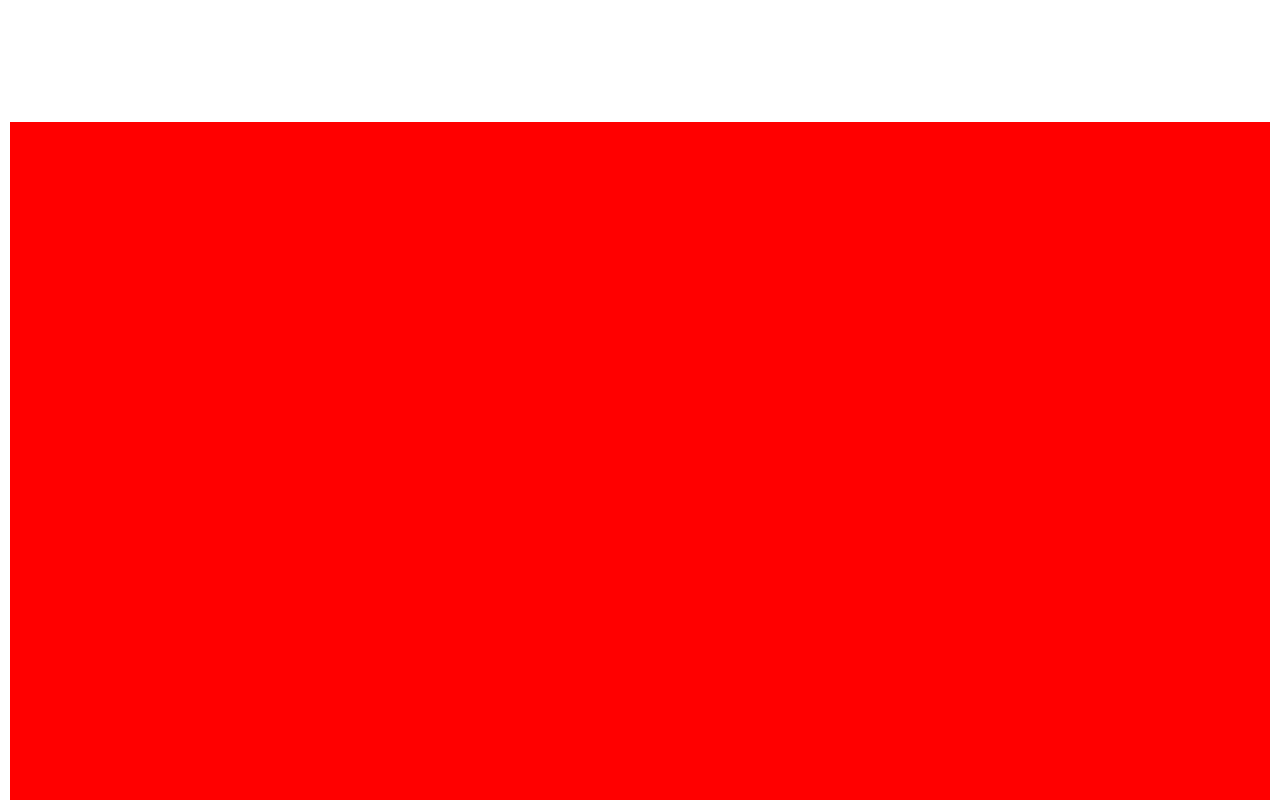
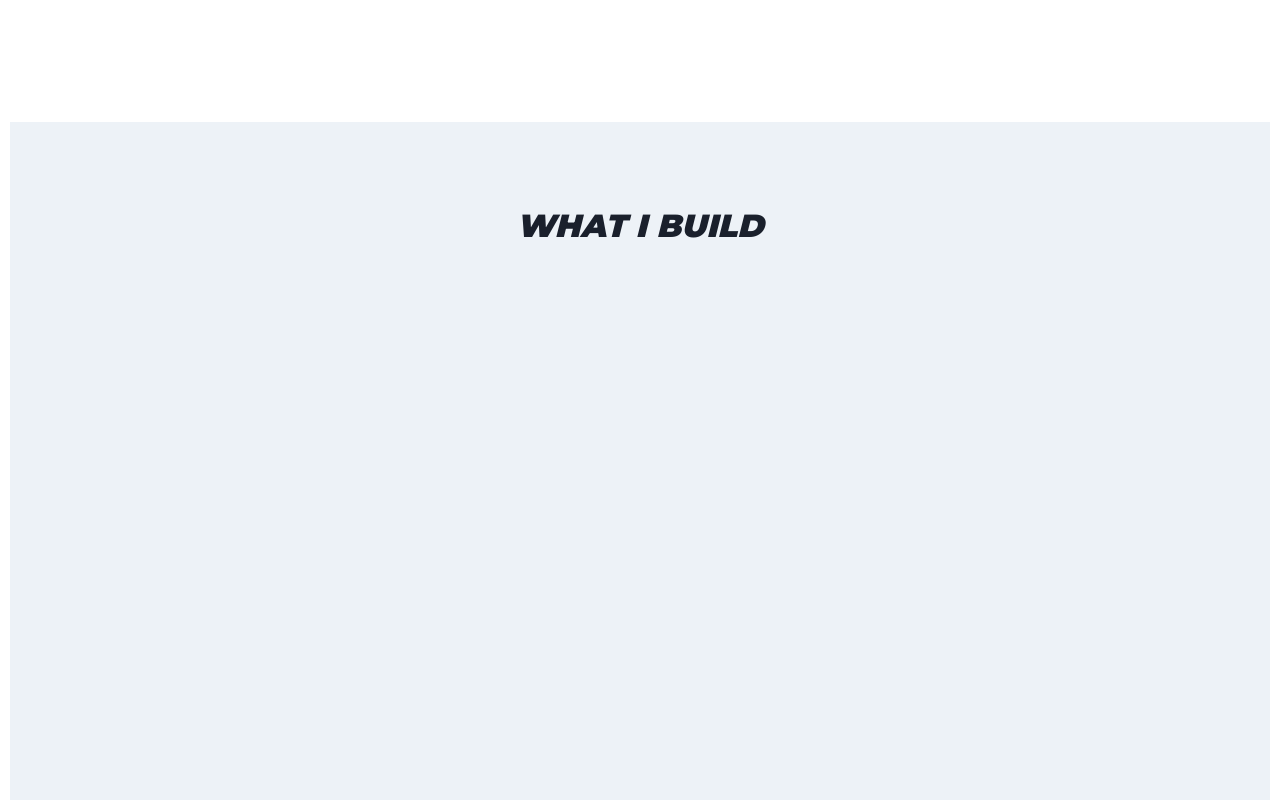
Before and after one commit to jj-jamen/portfoliov2, a React (Vite) app in the folder client/: page / in a window 1280 px wide. Shown: the part 1540-2340 px from the top of the page. Built offline with nearby package versions, Linux system fonts and the light colour scheme.

Commit message:
added new icon dependecy (font awesome)

```diff
--- a/client/package.json
+++ b/client/package.json
@@ -15,6 +15,8 @@
     "@chakra-ui/react": "^2.10.4",
     "@emotion/react": "^11.14.0",
     "@emotion/styled": "^11.14.0",
+    "@fortawesome/free-brands-svg-icons": "^6.7.2",
+    "@fortawesome/react-fontawesome": "^0.2.2",
     "framer-motion": "^11.16.0",
     "react": "^18.3.1",
     "react-dom": "^18.3.1",
--- a/client/src/modules/jobsSection.jsx
+++ b/client/src/modules/jobsSection.jsx
@@ -24,12 +24,12 @@ const JobsSection = () => {
             WHERE I'VE WORKED
           </Text>
           <SimpleGrid columns={3} spacing={20} paddingTop={'18vh'}>
-            <ShopifyLogo style={{ width: '300', height: '100' }} />
-            <KatiesBucklesLogo style={{ width: '300', height: '100' }} />
-            <AmazonLogo style={{ width: '300', height: '100' }} />
-            <FrontierLogo style={{ width: '300', height: '100' }} />
-            <AirbnbLogo style={{ width: '300', height: '100' }} />
-            <ComcastLogo style={{ width: '300', height: '100' }} />
+            <ShopifyLogo style={{ width: '20vw', height: '5vw' }} size />
+            <KatiesBucklesLogo style={{ width: '20vw', height: '5vw' }} />
+            <AmazonLogo style={{ width: '20vw', height: '5vw' }} />
+            <FrontierLogo style={{ width: '20vw', height: '5vw' }} />
+            <AirbnbLogo style={{ width: '20vw', height: '5vw' }} />
+            <ComcastLogo style={{ width: '20vw', height: '5vw' }} />
           </SimpleGrid>
         </VStack>
       </Box>
--- a/client/src/modules/projectsSection.jsx
+++ b/client/src/modules/projectsSection.jsx
@@ -1,18 +1,25 @@
 import React from 'react';
-import { SimpleGrid, Box } from '@chakra-ui/react';
+import { SimpleGrid, Box, VStack, Text } from '@chakra-ui/react';
 
 const ProjectsSection = () => {
   return (
     <SimpleGrid
+      bg={'transparent'}
       columns={{ base: 1, md: 1 }}
       spacing={2}
       marginLeft={2.5}
       marginRight={2.5}
       minH='100vh'
-      maxH='100vh'
       overflow='hidden'
-      id='ProjectsSection'>
-      <Box bg='red'></Box>
+      id='ProjectsSection'
+      display={{ base: 'none', md: 'flex' }}>
+      <Box bg='gray.100' minW={'full'}>
+        <VStack>
+          <Text paddingTop={'10vh'} fontFamily="'Montserrat', sans-serif" fontStyle='italic' fontWeight='900' fontSize={'2.5vw'}>
+            WHAT I BUILD
+          </Text>
+        </VStack>
+      </Box>
     </SimpleGrid>
   );
 };
```
Also changed, not shown: 2 other files (tests, documents, lock files or other folders).
